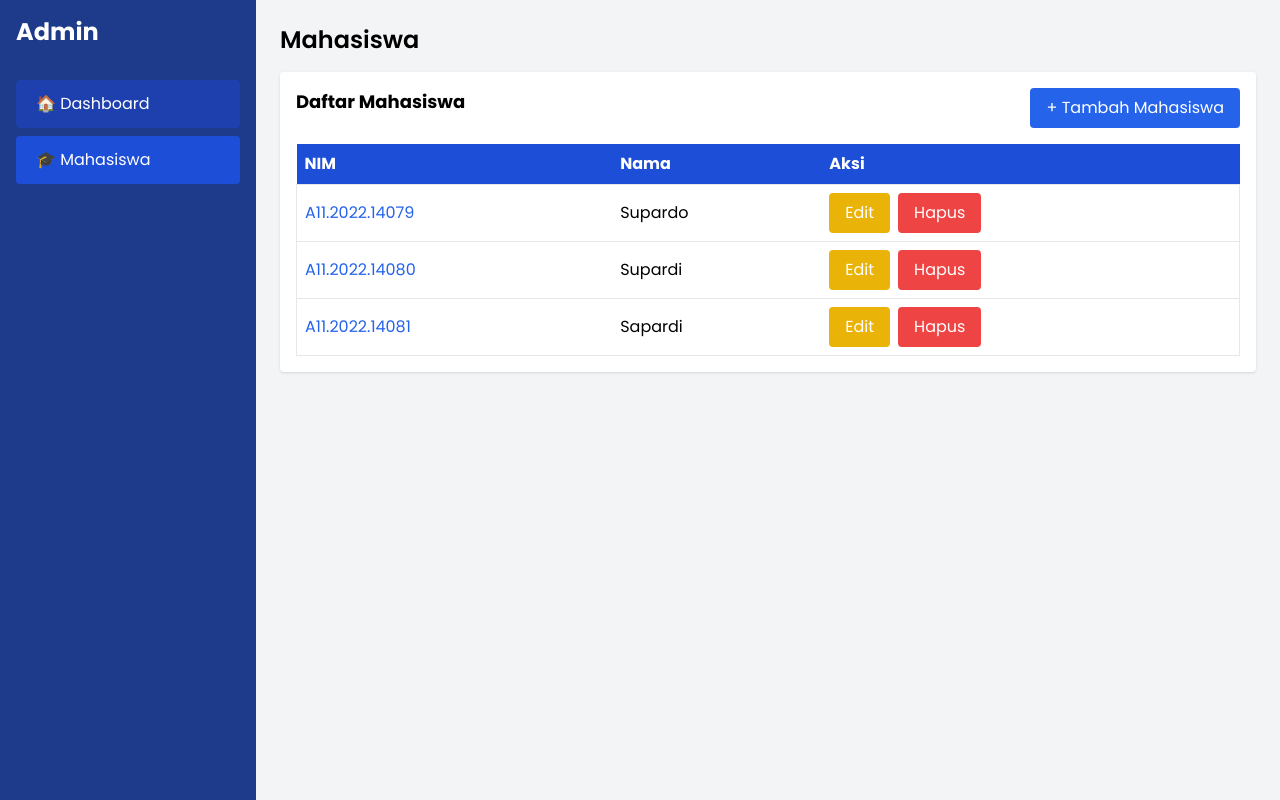
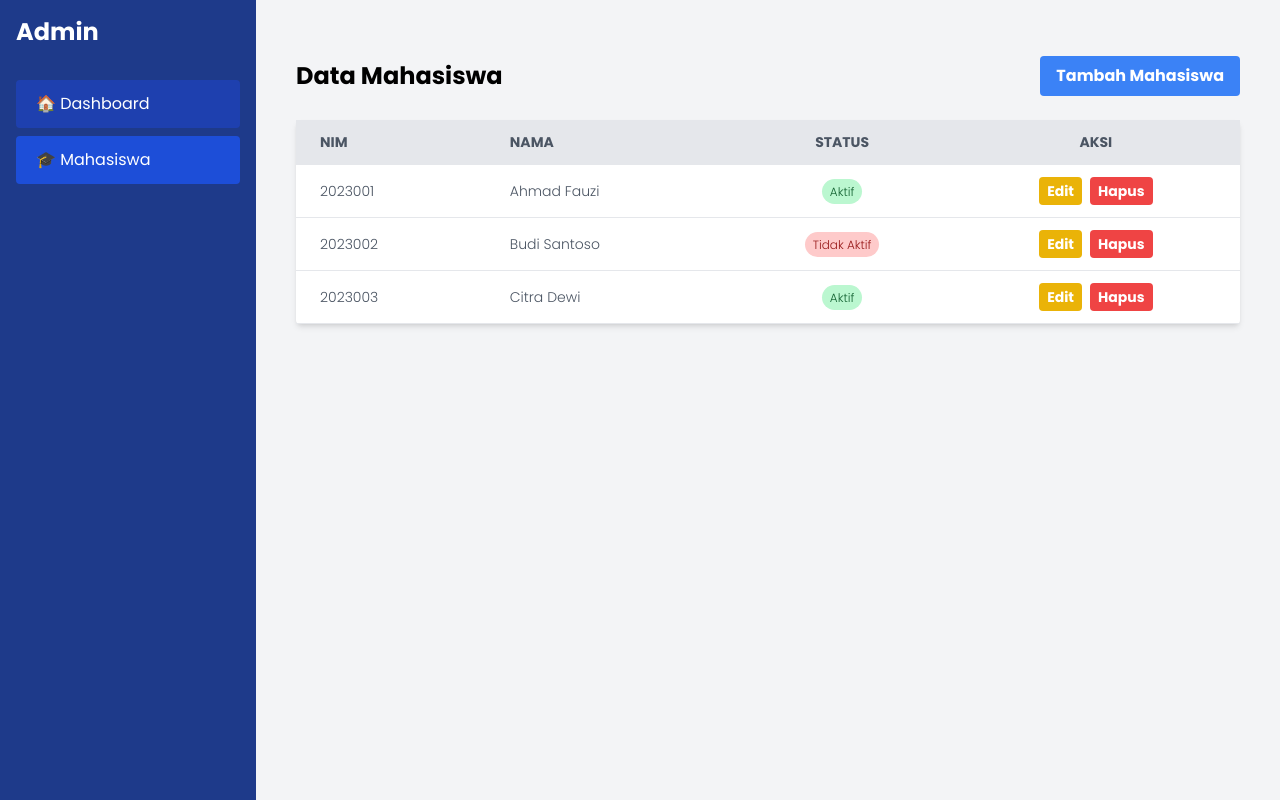
Before and after one commit to dimasdaffa/mhs-react, a React (Vite) app: page /admin/mahasiswa in a window 1280 px wide. Built offline with nearby package versions, Linux system fonts and the light colour scheme; sample sign-in values are in the browser's storage.

Commit message:
CRUD function, Modal, useState

```diff
--- /dev/null
+++ b/src/components/molecules/MahasiswaModal.jsx
@@ -0,0 +1,71 @@
+import React from 'react';
+
+const MahasiswaModal = ({ isOpen, onClose, onSubmit, mahasiswaData }) => {
+  if (!isOpen) return null;
+
+  return (
+    <div className="fixed inset-0 bg-black bg-opacity-50 flex items-center justify-center">
+      <div className="bg-white p-6 rounded-lg w-96">
+        <h2 className="text-xl font-bold mb-4">
+          {mahasiswaData ? 'Edit Mahasiswa' : 'Tambah Mahasiswa'}
+        </h2>
+        <form onSubmit={onSubmit}>
+          <div className="mb-4">
+            <label className="block text-gray-700 text-sm font-bold mb-2">
+              NIM
+            </label>
+            <input
+              type="text"
+              name="nim"
+              defaultValue={mahasiswaData?.nim}
+              className="shadow appearance-none border rounded w-full py-2 px-3 text-gray-700 leading-tight focus:outline-none focus:shadow-outline"
+              required
+            />
+          </div>
+          <div className="mb-4">
+            <label className="block text-gray-700 text-sm font-bold mb-2">
+              Nama
+            </label>
+            <input
+              type="text"
+              name="nama"
+              defaultValue={mahasiswaData?.nama}
+              className="shadow appearance-none border rounded w-full py-2 px-3 text-gray-700 leading-tight focus:outline-none focus:shadow-outline"
+              required
+            />
+          </div>
+          <div className="mb-4">
+            <label className="block text-gray-700 text-sm font-bold mb-2">
+              Status
+            </label>
+            <select
+              name="status"
+              defaultValue={mahasiswaData?.status}
+              className="shadow appearance-none border rounded w-full py-2 px-3 text-gray-700 leading-tight focus:outline-none focus:shadow-outline"
+            >
+              <option value="true">Aktif</option>
+              <option value="false">Tidak Aktif</option>
+            </select>
+          </div>
+          <div className="flex justify-end gap-2">
+            <button
+              type="button"
+              onClick={onClose}
+              className="bg-gray-500 hover:bg-gray-700 text-white font-bold py-2 px-4 rounded focus:outline-none focus:shadow-outline"
+            >
+              Batal
+            </button>
+            <button
+              type="submit"
+              className="bg-blue-500 hover:bg-blue-700 text-white font-bold py-2 px-4 rounded focus:outline-none focus:shadow-outline"
+            >
+              Simpan
+            </button>
+          </div>
+        </form>
+      </div>
+    </div>
+  );
+};
+
+export default MahasiswaModal;
--- /dev/null
+++ b/src/data/mahasiswa.json
@@ -0,0 +1,22 @@
+{
+  "mahasiswa": [
+    {
+      "id": 1,
+      "nim": "2023001",
+      "nama": "Ahmad Fauzi",
+      "status": true
+    },
+    {
+      "id": 2,
+      "nim": "2023002",
+      "nama": "Budi Santoso",
+      "status": false
+    },
+    {
+      "id": 3,
+      "nim": "2023003",
+      "nama": "Citra Dewi",
+      "status": true
+    }
+  ]
+}
--- a/src/pages/MahasiswaPage.jsx
+++ b/src/pages/MahasiswaPage.jsx
@@ -1,73 +1,113 @@
-import React, { useState } from 'react';
-import MahasiswaTable from '../components/organisms/MahasiswaTable';
-import AdminButton from '../components/atoms/AdminButton';
-import Modal from '../components/molecules/Modal';
-import FormGroup from '../components/molecules/FormGroup';
+import React, { useState, useEffect } from 'react';
+import MahasiswaModal from '../components/molecules/MahasiswaModal';
+import mahasiswaData from '../data/mahasiswa.json';
 
 const MahasiswaPage = () => {
+  const [mahasiswa, setMahasiswa] = useState([]);
   const [isModalOpen, setIsModalOpen] = useState(false);
-  const [mahasiswa, setMahasiswa] = useState([
-    { nim: 'A11.2022.14079', nama: 'Supardo' },
-    { nim: 'A11.2022.14080', nama: 'Supardi' },
-    { nim: 'A11.2022.14081', nama: 'Sapardi' },
-  ]);
+  const [selectedMahasiswa, setSelectedMahasiswa] = useState(null);
 
-  const handleEdit = (mhs) => {
-    console.log('Edit:', mhs);
+  useEffect(() => {
+    setMahasiswa(mahasiswaData.mahasiswa);
+  }, []);
+
+  const handleOpenModal = (mahasiswa = null) => {
+    setSelectedMahasiswa(mahasiswa);
+    setIsModalOpen(true);
   };
 
-  const handleDelete = (mhs) => {
+  const handleCloseModal = () => {
+    setSelectedMahasiswa(null);
+    setIsModalOpen(false);
+  };
 
-    console.log('Delete:', mhs);
+  const handleSubmit = (event) => {
+    event.preventDefault();
+    const formData = new FormData(event.target);
+    const newMahasiswa = {
+      id: selectedMahasiswa?.id || Date.now(),
+      nim: formData.get('nim'),
+      nama: formData.get('nama'),
+      status: formData.get('status') === 'true',
+    };
+
+    if (selectedMahasiswa) {
+      setMahasiswa(mahasiswa.map(m =>
+        m.id === selectedMahasiswa.id ? newMahasiswa : m
+      ));
+    } else {
+      setMahasiswa([...mahasiswa, newMahasiswa]);
+    }
+
+    handleCloseModal();
+  };
+
+  const handleDelete = (id) => {
+    if (window.confirm('Apakah Anda yakin ingin menghapus data ini?')) {
+      setMahasiswa(mahasiswa.filter(m => m.id !== id));
+    }
   };
 
   return (
-    <div>
-      <h2 className="text-2xl font-semibold mb-4">Mahasiswa</h2>
-      <div className="bg-white p-4 shadow rounded">
-        <div className="flex justify-between mb-4">
-          <h3 className="text-lg font-bold">Daftar Mahasiswa</h3>
-          <AdminButton
-            onClick={() => setIsModalOpen(true)}
-            variant="primary"
-          >
-            + Tambah Mahasiswa
-          </AdminButton>
-        </div>
-
-        <MahasiswaTable
-          mahasiswa={mahasiswa}
-          onEdit={handleEdit}
-          onDelete={handleDelete}
-        />
+    <div className="container mx-auto px-4 py-8">
+      <div className="flex justify-between items-center mb-6">
+        <h1 className="text-2xl font-bold">Data Mahasiswa</h1>
+        <button
+          onClick={() => handleOpenModal()}
+          className="bg-blue-500 hover:bg-blue-700 text-white font-bold py-2 px-4 rounded"
+        >
+          Tambah Mahasiswa
+        </button>
       </div>
 
-      <Modal
+      <div className="bg-white shadow-md rounded my-6">
+        <table className="min-w-full">
+          <thead>
+            <tr className="bg-gray-200 text-gray-600 uppercase text-sm leading-normal">
+              <th className="py-3 px-6 text-left">NIM</th>
+              <th className="py-3 px-6 text-left">Nama</th>
+              <th className="py-3 px-6 text-center">Status</th>
+              <th className="py-3 px-6 text-center">Aksi</th>
+            </tr>
+          </thead>
+          <tbody className="text-gray-600 text-sm font-light">
+            {mahasiswa.map((m) => (
+              <tr key={m.id} className="border-b border-gray-200 hover:bg-gray-100">
+                <td className="py-3 px-6 text-left">{m.nim}</td>
+                <td className="py-3 px-6 text-left">{m.nama}</td>
+                <td className="py-3 px-6 text-center">
+                  <span className={`px-2 py-1 rounded-full text-xs ${
+                    m.status ? 'bg-green-200 text-green-800' : 'bg-red-200 text-red-800'
+                  }`}>
+                    {m.status ? 'Aktif' : 'Tidak Aktif'}
+                  </span>
+                </td>
+                <td className="py-3 px-6 text-center">
+                  <button
+                    onClick={() => handleOpenModal(m)}
+                    className="bg-yellow-500 hover:bg-yellow-700 text-white font-bold py-1 px-2 rounded mr-2"
+                  >
+                    Edit
+                  </button>
+                  <button
+                    onClick={() => handleDelete(m.id)}
+                    className="bg-red-500 hover:bg-red-700 text-white font-bold py-1 px-2 rounded"
+                  >
+                    Hapus
+                  </button>
+                </td>
+              </tr>
+            ))}
+          </tbody>
+        </table>
+      </div>
+
+      <MahasiswaModal
         isOpen={isModalOpen}
-        onClose={() => setIsModalOpen(false)}
-        title="Tambah Mahasiswa"
-        onSubmit={() => {
-          // Implementasi submit
-          setIsModalOpen(false);
-        }}
-      >
-        <FormGroup
-          label="NIM"
-          type="text"
-          name="nim"
-          id="nim"
-          required
-          placeholder="Masukkan NIM"
-        />
-        <FormGroup
-          label="Nama"
-          type="text"
-          name="nama"
-          id="nama"
-          required
-          placeholder="Masukkan Nama"
-        />
-      </Modal>
+        onClose={handleCloseModal}
+        onSubmit={handleSubmit}
+        mahasiswaData={selectedMahasiswa}
+      />
     </div>
   );
 };
```
